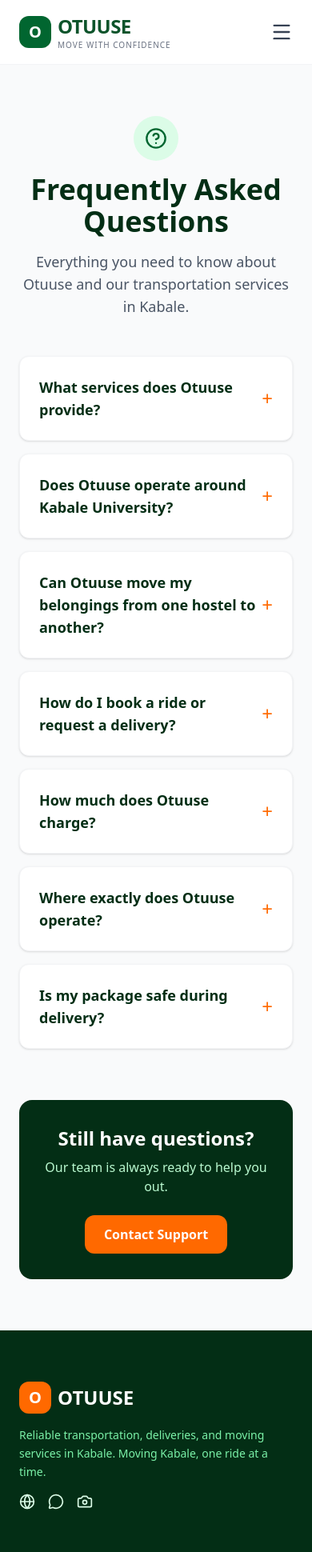
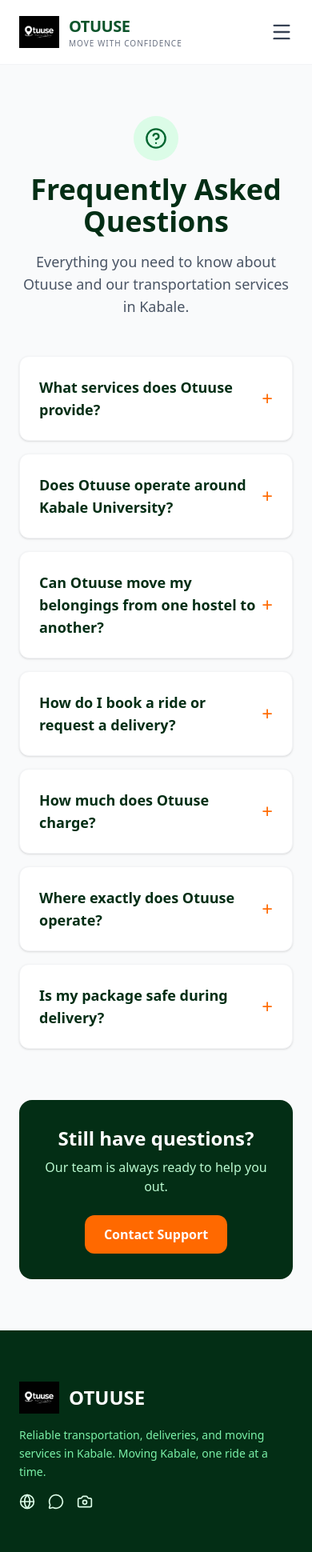
Before and after one commit to ahumuzaJohnbaptist5/otuuse, a React (Vite) app: page /faq in a window 390 px wide. Shown: the top 1940 px of the page at 80% size. Built offline with nearby package versions, Linux system fonts and the light colour scheme.

Commit message:
Add responsive logo to navbar and footer

```diff
--- a/src/components/Footer.jsx
+++ b/src/components/Footer.jsx
@@ -1,5 +1,6 @@
 import { Link } from "react-router-dom";
 import { MapPin, Phone, Mail, Globe, MessageCircle, Camera } from "lucide-react";
+import logo from "../assets/logo.jpeg"; // Added logo import
 
 const Footer = () => {
   return (
@@ -8,10 +9,13 @@
         <div className="grid md:grid-cols-2 lg:grid-cols-4 gap-12 mb-12">
           {/* Brand */}
           <div>
-            <div className="flex items-center gap-2 mb-4">
-              <div className="w-10 h-10 rounded-xl bg-orange-500 text-white flex items-center justify-center font-bold text-xl">
-                O
-              </div>
+            <div className="flex items-center gap-3 mb-4">
+              {/* New Responsive Logo */}
+              <img
+                src={logo}
+                alt="Otuuse Logo"
+                className="h-10 md:h-12 w-auto object-contain"
+              />
               <h2 className="text-2xl font-extrabold text-white">OTUUSE</h2>
             </div>
             <p className="text-sm text-green-300 mb-4 max-w-xs leading-relaxed">
@@ -47,6 +51,7 @@
               <li><Link to="/services" className="hover:text-orange-400 transition">Hostel Moving</Link></li>
             </ul>
           </div>
+
           {/* Contact */}
           <div>
             <h3 className="text-white font-bold text-lg mb-4">Contact Us</h3>
@@ -57,7 +62,7 @@
               </li>
               <li className="flex items-center gap-3">
                 <Phone size={18} className="text-orange-400 shrink-0" />
-                <a href="tel:256791475407" className="hover:text-orange-400 transition">+256 791 475 407</a>
+                <a href="tel:+256791475407" className="hover:text-orange-400 transition">+256 791 475 407</a>
               </li>
               <li className="flex items-center gap-3">
                 <Mail size={18} className="text-orange-400 shrink-0" />
--- a/src/components/Navbar.jsx
+++ b/src/components/Navbar.jsx
@@ -1,6 +1,7 @@
 import { Link } from "react-router-dom";
 import { Menu, X } from "lucide-react";
 import { useState } from "react";
+import logo from "../assets/logo.jpeg";
 
 const Navbar = () => {
   const [open, setOpen] = useState(false);
@@ -11,13 +12,15 @@
         <div className="h-20 flex items-center justify-between">
 
           {/* Logo */}
-          <Link to="/" className="flex items-center gap-2">
-            <div className="w-10 h-10 rounded-xl bg-green-800 text-white flex items-center justify-center font-bold text-xl">
-              O
-            </div>
+          <Link to="/" className="flex items-center gap-3">
+             <img
+                src={logo}
+                alt="Otuuse Logo"
+                className="h-10 md:h-12 w-auto object-contain"
+                 />
 
             <div>
-              <h1 className="text-2xl font-extrabold tracking-tight text-green-900">
+                   <h1 className="text-xl md:text-2xl font-extrabold tracking-tight text-green-900">
                       OTUUSE
                     </h1>
                     <p className="text-[10px] uppercase tracking-widest text-gray-500">
```
Also changed, not shown: src/assets/logo.jpeg (added). Lines whose indentation alone changed are shown as unchanged.
